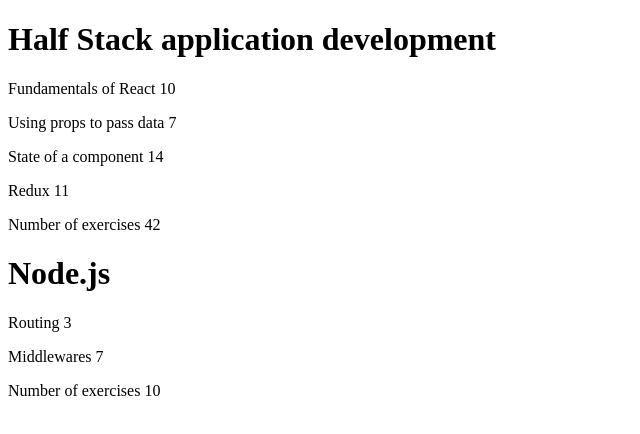
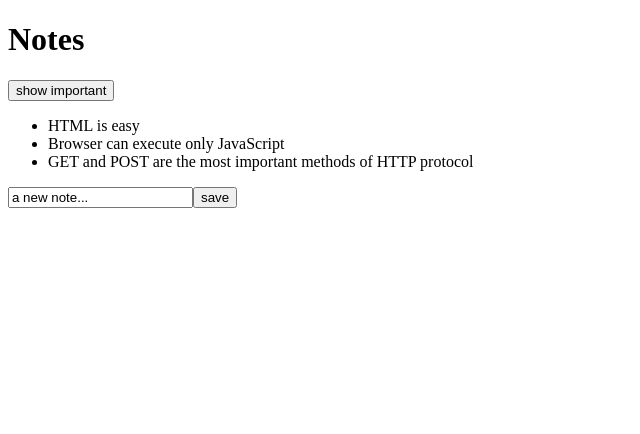
Before and after one commit to parthadokar/fullstackopen, a React (Vite) app: page / in a window 1280 px wide. Shown: the top 434 px of the page, without its empty margins (0-640 px from the left). Built offline with nearby package versions, Linux system fonts and the light colour scheme.

Commit message:
notes updated

```diff
--- a/src/App.jsx
+++ b/src/App.jsx
@@ -1,56 +1,47 @@
-import Course from "./Components/Course"
+import Note from './Components/Note'
+import { useState } from 'react'
 
-const App = () => {
-  const courses = [
-    {
-      name: 'Half Stack application development',
-      id: 1,
-      parts: [
-        {
-          name: 'Fundamentals of React',
-          exercises: 10,
-          id: 1
-        },
-        {
-          name: 'Using props to pass data',
-          exercises: 7,
-          id: 2
-        },
-        {
-          name: 'State of a component',
-          exercises: 14,
-          id: 3
-        },
-        {
-          name: 'Redux',
-          exercises: 11,
-          id: 4
-        }
-      ]
-    },
-    {
-      name: 'Node.js',
-      id: 2,
-      parts: [
-        {
-          name: 'Routing',
-          exercises: 3,
-          id: 1
-        },
-        {
-          name: 'Middlewares',
-          exercises: 7,
-          id: 2
-        }
-      ]
+const App = (props) => {
+  const [notes,setNotes] = useState(props.notes)
+  const [newNote,setNewNote] = useState(
+    'a new note...'
+  )
+  const[showAll,setShowAll] = useState(true)
+  const addNote = (event) => {
+    event.preventDefault()
+    const noteObject = {
+      content:newNote,
+      important: Math.random() < 0.5,
+      id: String(notes.length + 1)
     }
-  ]
+    setNotes(notes.concat(noteObject))
+    setNewNote('')
+  }
+
+  const handleNoteChange = (event) => {
+    console.log(event.target.value)
+    setNewNote(event.target.value)
+  }
+
+  const notesToShow = showAll ? notes : notes.filter(note => note.important === true)
 
   return (
     <div>
-        {courses.map((course) => (
-          <Course key={course.id} course={course} />
+      <h1>Notes</h1>
+      <div>
+        <button onClick={() => setShowAll(!showAll)}>
+          show {showAll ? 'important' : 'all'}
+        </button>
+      </div>
+      <ul>
+        {notesToShow.map((note) => (
+          <Note key={note.id} note={note} />
         ))}
+      </ul>
+      <form onSubmit={addNote}>
+        <input value={newNote} onChange={handleNoteChange}/>
+        <button type='submit'>save</button>
+      </form>
     </div>
   )
 }
--- a/src/Components/Course.jsx
+++ /dev/null
@@ -1,42 +0,0 @@
-const Header = ({course}) => {
-  return (
-    <h1>{course}</h1>
-  )
-}
-
-const Content = ({parts}) => {
-  return (
-    <div>
-      {parts.map((part) => (
-        <Part key={part.name} name={part.name} exercises={part.exercises} />
-      ))}
-    </div>
-  )
-}
-
-const Total = ({parts}) => {
-  const total = parts.reduce((sum,part) => sum + part.exercises,0)
-  return (
-    <p>Number of exercises {total}</p>
-  )
-}
-
-const Part = ({name,exercises}) => {
-  return (
-    <p>
-      {name} {exercises}
-    </p>
-  )
-}
-
-const Course = ({course}) => {
-    return (
-        <div>
-            <Header course={course.name}/>
-            <Content parts={course.parts}/>
-            <Total parts={course.parts}/>
-        </div>
-    )
-}
-
-export default Course
--- /dev/null
+++ b/src/Components/Note.jsx
@@ -0,0 +1,5 @@
+const Note = ({ note }) => {
+  return <li>{note.content}</li>
+}
+
+export default Note
--- a/src/main.jsx
+++ b/src/main.jsx
@@ -1,7 +1,24 @@
 import ReactDOM from 'react-dom/client'
 import App from './App'
 
+const notes = [
+  {
+    id: 1,
+    content: 'HTML is easy',
+    important: true,
+  },
+  {
+    id: 2,
+    content: 'Browser can execute only JavaScript',
+    important: false,
+  },
+  {
+    id: 3,
+    content: 'GET and POST are the most important methods of HTTP protocol',
+    important: true,
+  },
+]
 
 ReactDOM.createRoot(document.getElementById('root')).render(
-  <App />
+  <App notes={notes} />
 )
```
